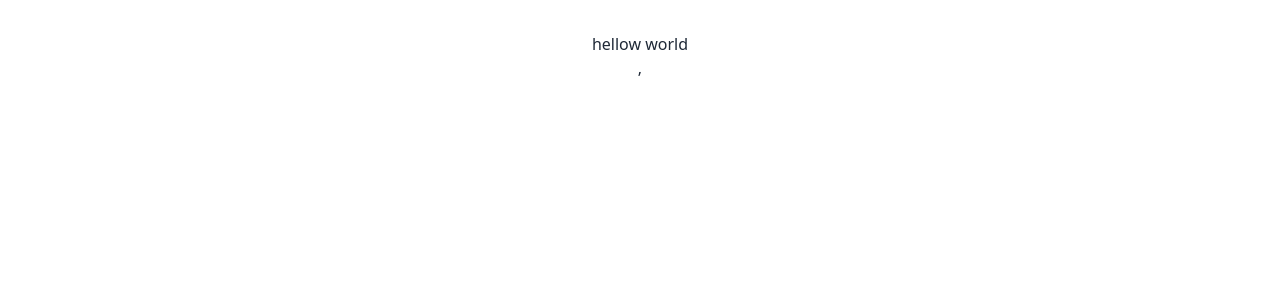
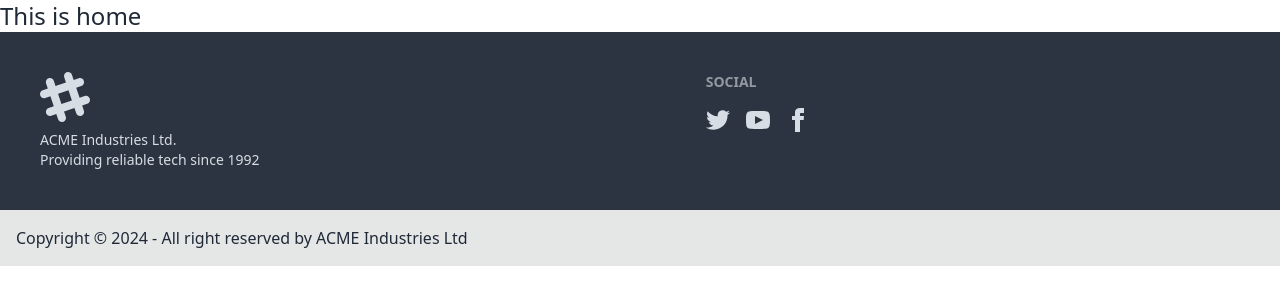
Before and after one commit to nafis200/final-project, a React (Vite) app: page / in a window 1280 px wide. Shown: the top 304 px of the page. Built offline with nearby package versions, Linux system fonts and the light colour scheme.

Commit message:
footer done

```diff
--- /dev/null
+++ b/src/components/Footer.jsx
@@ -0,0 +1,74 @@
+const Footer = () => {
+  return (
+    <footer>
+      <div className="footer p-10 bg-neutral text-neutral-content">
+        <aside>
+          <svg
+            width="50"
+            height="50"
+            viewBox="0 0 24 24"
+            xmlns="http://www.w3.org/2000/svg"
+            fillRule="evenodd"
+            clipRule="evenodd"
+            className="fill-current"
+          >
+            <path d="M22.672 15.226l-2.432.811.841 2.515c.33 1.019-.209 2.127-1.23 2.456-1.15.325-2.148-.321-2.463-1.226l-.84-2.518-5.013 1.677.84 2.517c.391 1.203-.434 2.542-1.831 2.542-.88 0-1.601-.564-1.86-1.314l-.842-2.516-2.431.809c-1.135.328-2.145-.317-2.463-1.229-.329-1.018.211-2.127 1.231-2.456l2.432-.809-1.621-4.823-2.432.808c-1.355.384-2.558-.59-2.558-1.839 0-.817.509-1.582 1.327-1.846l2.433-.809-.842-2.515c-.33-1.02.211-2.129 1.232-2.458 1.02-.329 2.13.209 2.461 1.229l.842 2.515 5.011-1.677-.839-2.517c-.403-1.238.484-2.553 1.843-2.553.819 0 1.585.509 1.85 1.326l.841 2.517 2.431-.81c1.02-.33 2.131.211 2.461 1.229.332 1.018-.21 2.126-1.23 2.456l-2.433.809 1.622 4.823 2.433-.809c1.242-.401 2.557.484 2.557 1.838 0 .819-.51 1.583-1.328 1.847m-8.992-6.428l-5.01 1.675 1.619 4.828 5.011-1.674-1.62-4.829z"></path>
+          </svg>
+          <p>
+            ACME Industries Ltd.
+            <br />
+            Providing reliable tech since 1992
+          </p>
+        </aside>
+        <nav>
+          <h6 className="footer-title">Social</h6>
+          <div className="grid grid-flow-col gap-4">
+            <a>
+              <svg
+                xmlns="http://www.w3.org/2000/svg"
+                width="24"
+                height="24"
+                viewBox="0 0 24 24"
+                className="fill-current"
+              >
+                <path d="M24 4.557c-.883.392-1.832.656-2.828.775 1.017-.609 1.798-1.574 2.165-2.724-.951.564-2.005.974-3.127 1.195-.897-.957-2.178-1.555-3.594-1.555-3.179 0-5.515 2.966-4.797 6.045-4.091-.205-7.719-2.165-10.148-5.144-1.29 2.213-.669 5.108 1.523 6.574-.806-.026-1.566-.247-2.229-.616-.054 2.281 1.581 4.415 3.949 4.89-.693.188-1.452.232-2.224.084.626 1.956 2.444 3.379 4.6 3.419-2.07 1.623-4.678 2.348-7.29 2.04 2.179 1.397 4.768 2.212 7.548 2.212 9.142 0 14.307-7.721 13.995-14.646.962-.695 1.797-1.562 2.457-2.549z"></path>
+              </svg>
+            </a>
+            <a>
+              <svg
+                xmlns="http://www.w3.org/2000/svg"
+                width="24"
+                height="24"
+                viewBox="0 0 24 24"
+                className="fill-current"
+              >
+                <path d="M19.615 3.184c-3.604-.246-11.631-.245-15.23 0-3.897.266-4.356 2.62-4.385 8.816.029 6.185.484 8.549 4.385 8.816 3.6.245 11.626.246 15.23 0 3.897-.266 4.356-2.62 4.385-8.816-.029-6.185-.484-8.549-4.385-8.816zm-10.615 12.816v-8l8 3.993-8 4.007z"></path>
+              </svg>
+            </a>
+            <a>
+              <svg
+                xmlns="http://www.w3.org/2000/svg"
+                width="24"
+                height="24"
+                viewBox="0 0 24 24"
+                className="fill-current"
+              >
+                <path d="M9 8h-3v4h3v12h5v-12h3.642l.358-4h-4v-1.667c0-.955.192-1.333 1.115-1.333h2.885v-5h-3.808c-3.596 0-5.192 1.583-5.192 4.615v3.385z"></path>
+              </svg>
+            </a>
+          </div>
+        </nav>
+      </div>
+
+      <div>
+        <div className="p-4 bg-base-300 text-base-content">
+          <aside>
+            <p>Copyright © 2024 - All right reserved by ACME Industries Ltd</p>
+          </aside>
+        </div>
+      </div>
+    </footer>
+  );
+};
+
+export default Footer;
--- /dev/null
+++ b/src/components/Home.jsx
@@ -0,0 +1,12 @@
+
+
+
+const Home = () => {
+    return (
+        <div>
+            <h2 className="text-2xl">This is home</h2>
+        </div>
+    );
+};
+
+export default Home;
--- /dev/null
+++ b/src/components/Main.jsx
@@ -0,0 +1,15 @@
+import { Outlet } from "react-router-dom";
+import Footer from "./Footer";
+
+
+
+const Main = () => {
+    return (
+        <div>
+            <Outlet></Outlet>
+            <Footer></Footer>
+        </div>
+    );
+};
+
+export default Main;
--- a/src/main.jsx
+++ b/src/main.jsx
@@ -1,6 +1,5 @@
 import React from 'react'
 import ReactDOM from 'react-dom/client'
-import App from './App.jsx'
 import './index.css'
 
 
@@ -8,25 +7,26 @@
   createBrowserRouter,
   RouterProvider,
 } from "react-router-dom";
-
-ReactDOM.createRoot(document.getElementById('root')).render(
-  <React.StrictMode>
-    <App />
-  </React.StrictMode>,
-)
+import Main from './components/Main';
+import Home from './components/Home';
 
 const router = createBrowserRouter([
   {
     path: "/",
-    element: <p>hellow world</p> ,
+    element: <Main></Main>,
+    children:[
+       {
+         path:'/',
+         element:<Home></Home>
+       }
+    ]
   },
 ]);
 
-
-ReactDOM.createRoot(document.getElementById('root')).render(
-  <div className='max-w-7xl container mx-auto'>
-    <React.StrictMode>
+ReactDOM.createRoot(document.getElementById("root")).render(
+  <React.StrictMode>
+    <div className='max-w-screen-xl mx-auto'>
     <RouterProvider router={router} />
-  </React.StrictMode>,
-  </div>
-)
+    </div>
+  </React.StrictMode>
+);
```
